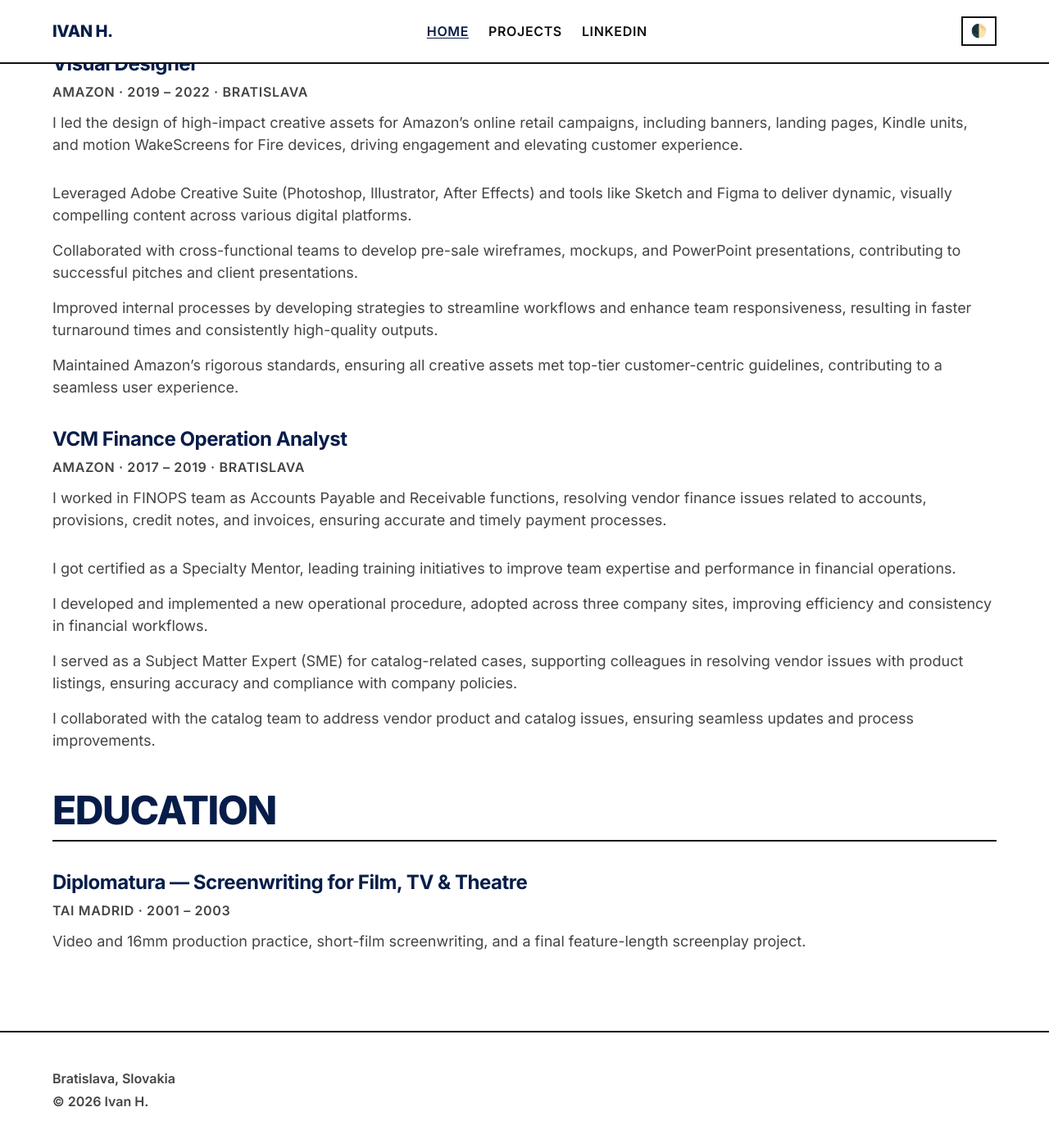
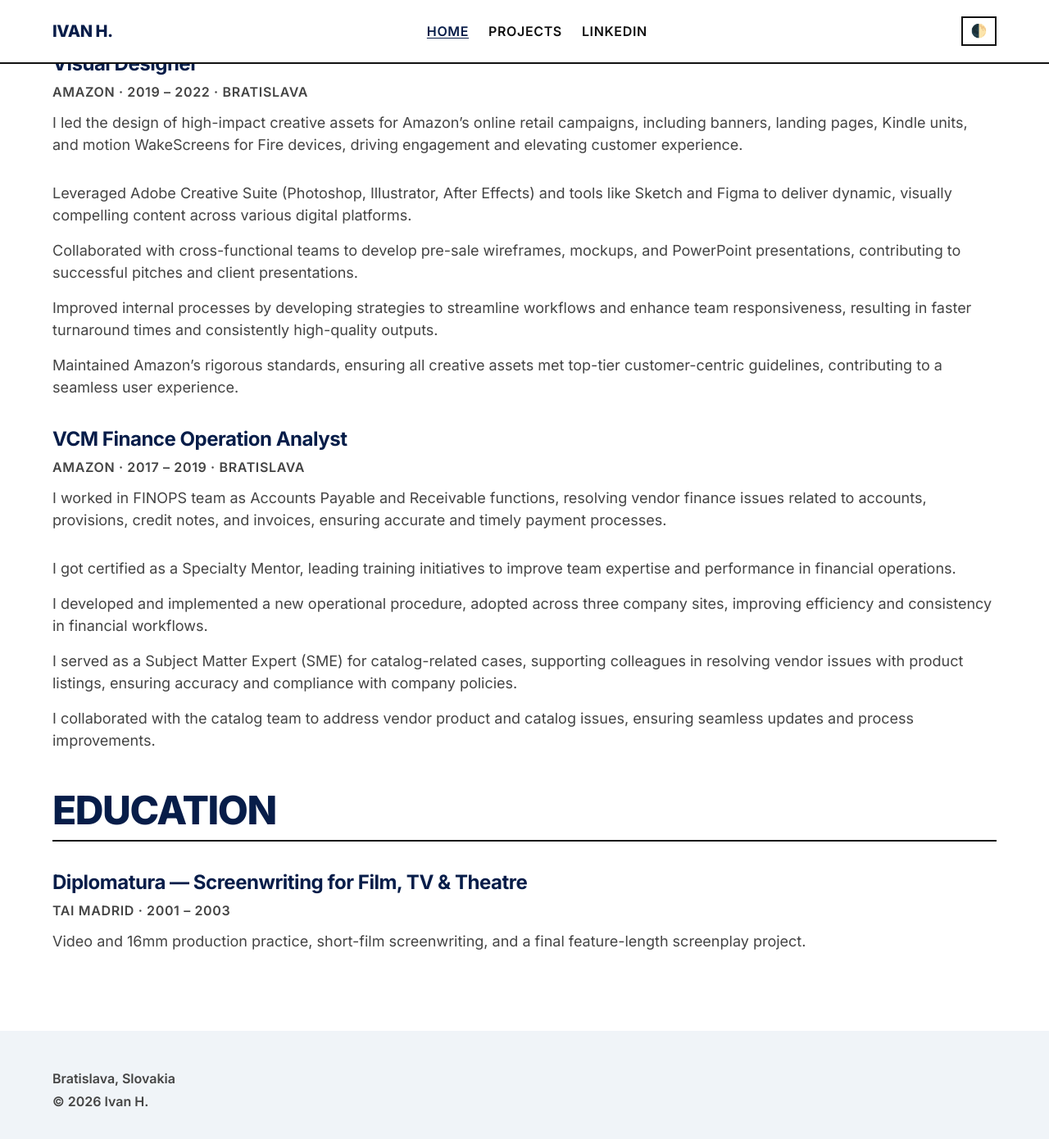
Before and after one commit to ivanhb-sk/ivanhb-sk.github.io, a Jekyll site: the page built from index.md, in a window 1280 px wide and 1400 px high, scrolled down 1351 px. Shown: the top 1390 px of the window at 82% size. Built offline with Jekyll 4.4.1, drawn with Linux system fonts in a browser that asks for light colours.

```diff
--- a/assets/css/main.scss
+++ b/assets/css/main.scss
@@ -448,3 +448,10 @@ html[data-theme="dark"] li {
   color: #f0f4f8;
   background: #0b1326;
 }
+
+.site-footer {
+  padding: 2.5rem 0;
+  border-top: 2px solid #f0f4f8;
+  background: #f0f4f8;
+
+}
```
